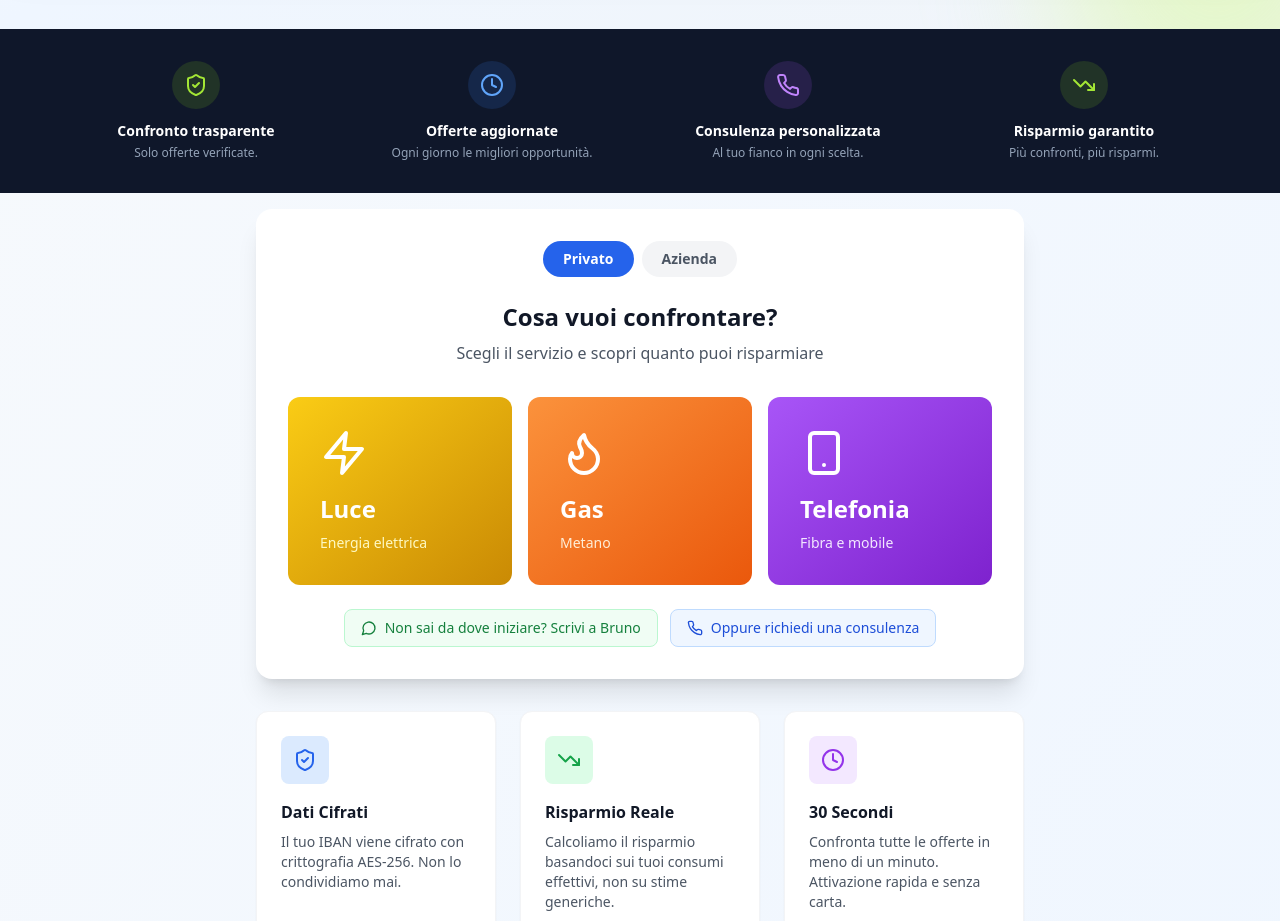
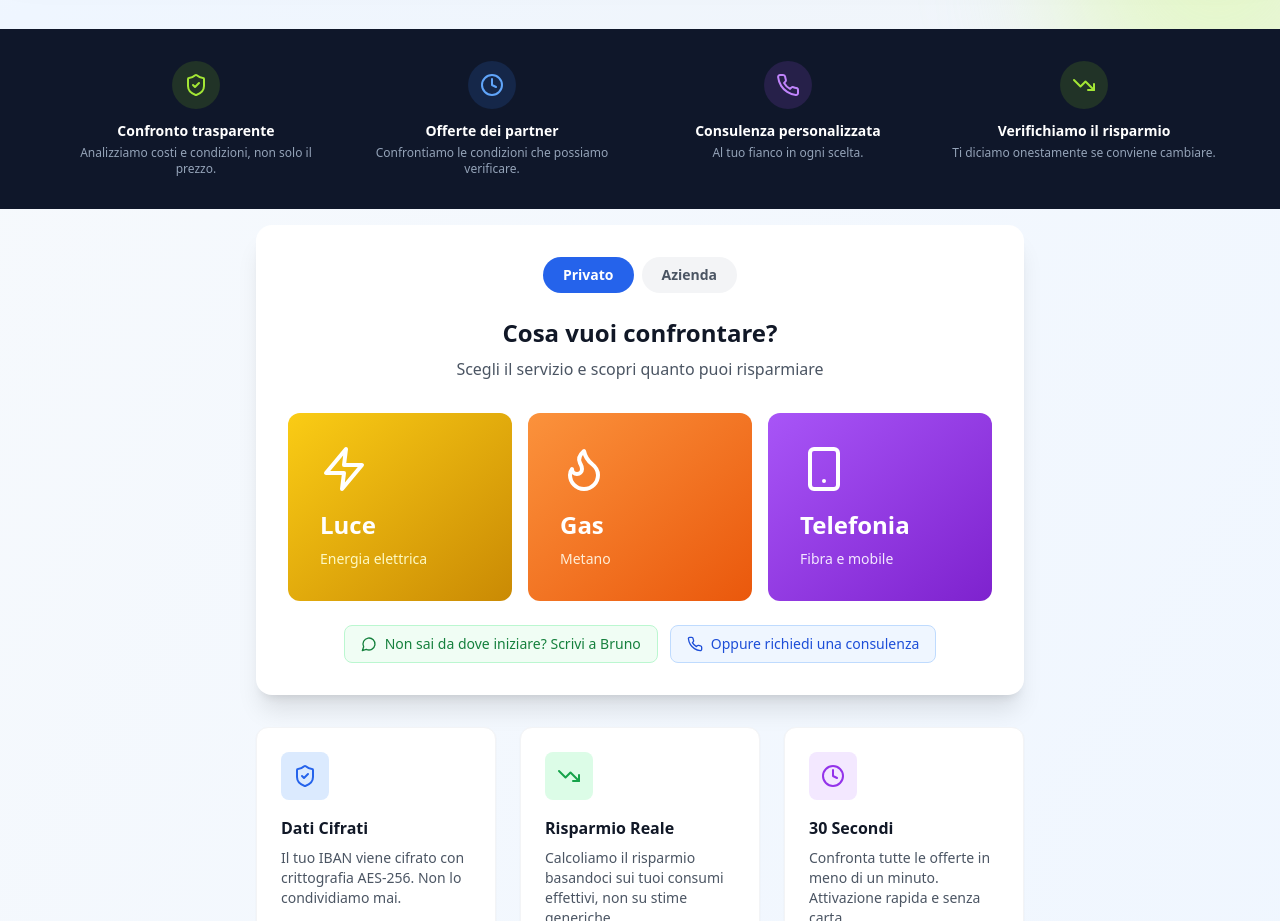
Before and after one commit to brunopoggi9-oss/comparatore-utility, a Next.js app: page / in a window 1280 px wide. Shown: the part 860-1781 px from the top of the page. Built offline with nearby package versions, Linux system fonts and the light colour scheme.

Commit message:
Update page.tsx

```diff
--- a/src/app/page.tsx
+++ b/src/app/page.tsx
@@ -104,18 +104,18 @@ export default function Home() {
         </div>
       </section>
 
-      {/* Striscia fiducia (come nel banner) */}
+          {/* Striscia fiducia */}
       <section className="bg-slate-900 py-8 px-4">
         <div className="max-w-6xl mx-auto grid grid-cols-2 md:grid-cols-4 gap-8 text-center">
           <div>
             <div className="bg-lime-500/15 w-12 h-12 rounded-full flex items-center justify-center mx-auto mb-3"><ShieldCheck className="h-6 w-6 text-lime-400" /></div>
             <h3 className="text-white font-bold text-sm mb-1">Confronto trasparente</h3>
-            <p className="text-slate-400 text-xs">Solo offerte verificate.</p>
+            <p className="text-slate-400 text-xs">Analizziamo costi e condizioni, non solo il prezzo.</p>
           </div>
           <div>
             <div className="bg-blue-500/15 w-12 h-12 rounded-full flex items-center justify-center mx-auto mb-3"><Clock className="h-6 w-6 text-blue-400" /></div>
-            <h3 className="text-white font-bold text-sm mb-1">Offerte aggiornate</h3>
-            <p className="text-slate-400 text-xs">Ogni giorno le migliori opportunità.</p>
+            <h3 className="text-white font-bold text-sm mb-1">Offerte dei partner</h3>
+            <p className="text-slate-400 text-xs">Confrontiamo le condizioni che possiamo verificare.</p>
           </div>
           <div>
             <div className="bg-purple-500/15 w-12 h-12 rounded-full flex items-center justify-center mx-auto mb-3"><Phone className="h-6 w-6 text-purple-400" /></div>
@@ -124,8 +124,8 @@ export default function Home() {
           </div>
           <div>
             <div className="bg-lime-500/15 w-12 h-12 rounded-full flex items-center justify-center mx-auto mb-3"><TrendingDown className="h-6 w-6 text-lime-400" /></div>
-            <h3 className="text-white font-bold text-sm mb-1">Risparmio garantito</h3>
-            <p className="text-slate-400 text-xs">Più confronti, più risparmi.</p>
+            <h3 className="text-white font-bold text-sm mb-1">Verifichiamo il risparmio</h3>
+            <p className="text-slate-400 text-xs">Ti diciamo onestamente se conviene cambiare.</p>
           </div>
         </div>
       </section>
```
